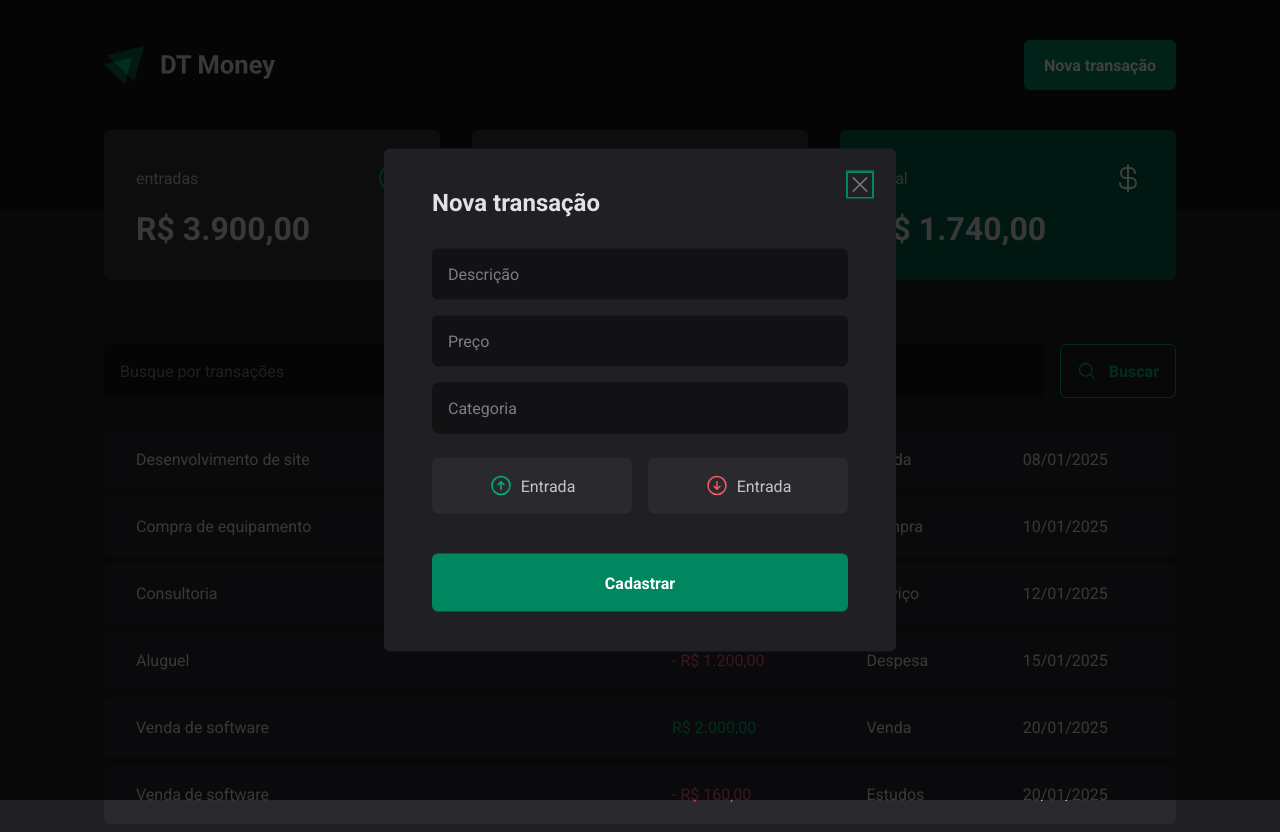
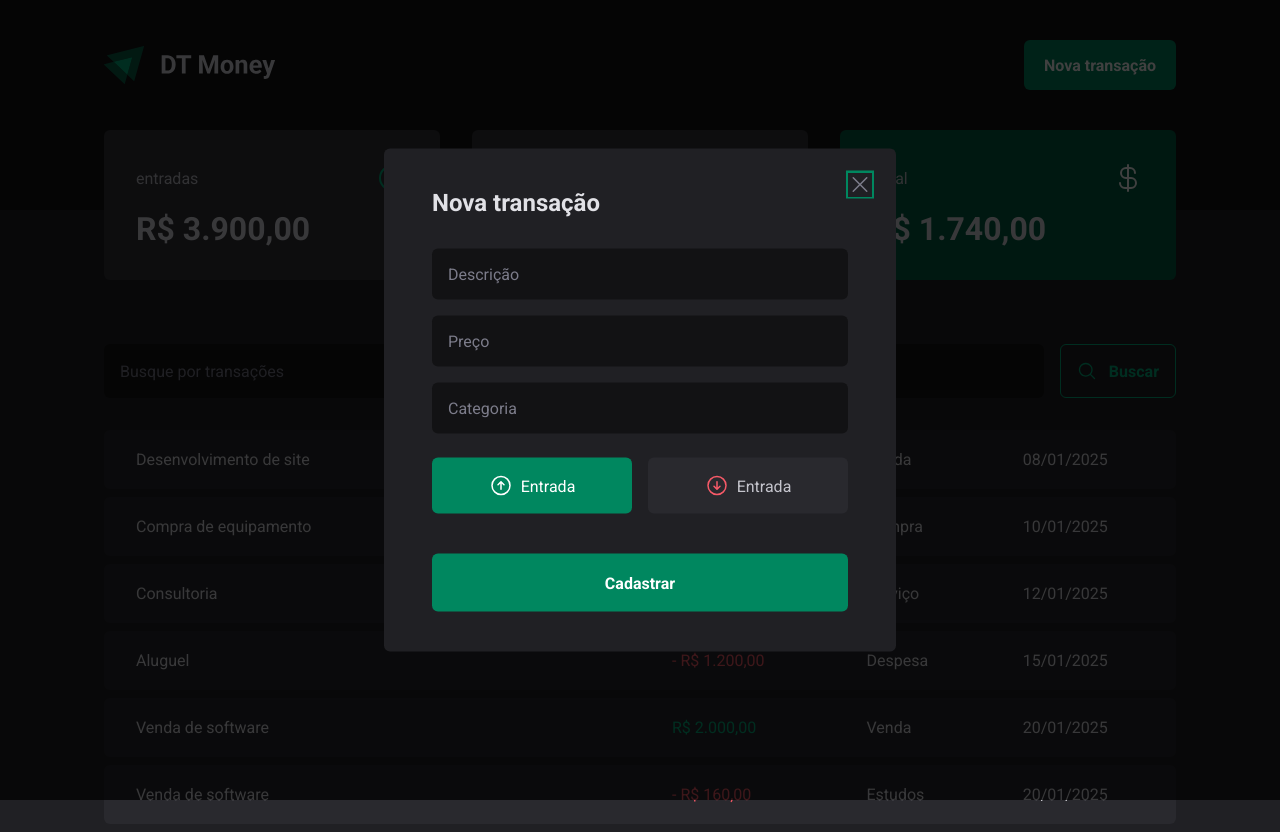
Before and after one commit to LucasFlaquer/ignite-react-03-dt-money, a React (Vite) app: page / in a window 1280 px wide. Both pictures are taken after a click on the button "Nova transação". Built offline with nearby package versions, Linux system fonts and the light colour scheme; data requests are answered from the project's data file.

Commit message:
controlled component

```diff
--- a/src/components/new-transaction-modal/index.tsx
+++ b/src/components/new-transaction-modal/index.tsx
@@ -8,7 +8,7 @@
 } from './styles'
 import { ArrowCircleDown, ArrowCircleUp, X } from '@phosphor-icons/react'
 import { z } from 'zod'
-import { useForm } from 'react-hook-form'
+import { Controller, useForm } from 'react-hook-form'
 import { zodResolver } from '@hookform/resolvers/zod'
 
 const newTransactionFormSchema = z.object({
@@ -24,9 +24,13 @@
   const {
     register,
     handleSubmit,
+    control,
     formState: { isSubmitting },
   } = useForm<NewTransactionFormInput>({
     resolver: zodResolver(newTransactionFormSchema),
+    defaultValues: {
+      type: 'income',
+    },
   })
   function handleCreateNewTransaction(data: NewTransactionFormInput) {
     console.log(data)
@@ -59,7 +63,14 @@
             placeholder="Categoria"
             required
           />
-          <TransactionType>
+          <Controller
+            control={control}
+            name="type"
+            render={({ field }) => (
+              <TransactionType
+                onValueChange={field.onChange}
+                value={field.value}
+              >
                 <TransactionTypeButton variant="income" value="income">
                   <ArrowCircleUp size={24} />
                   Entrada
@@ -69,6 +80,8 @@
                   Entrada
                 </TransactionTypeButton>
               </TransactionType>
+            )}
+          />
           <button type="submit" disabled={isSubmitting}>
             Cadastrar
           </button>
```
Lines whose indentation alone changed are shown as unchanged.
